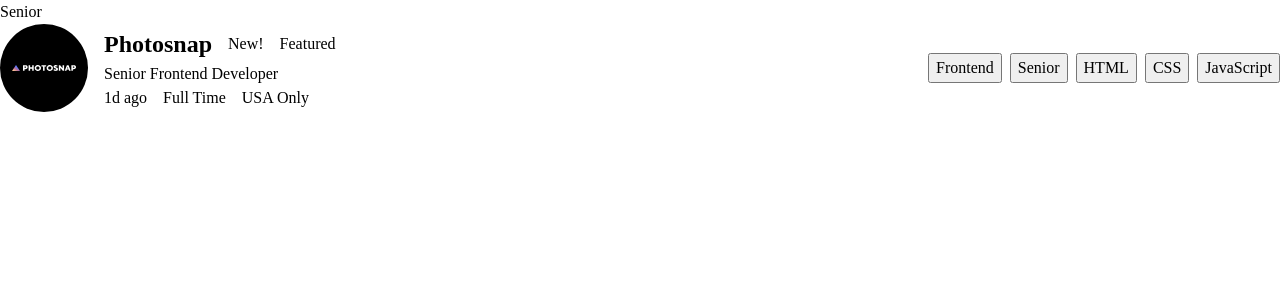
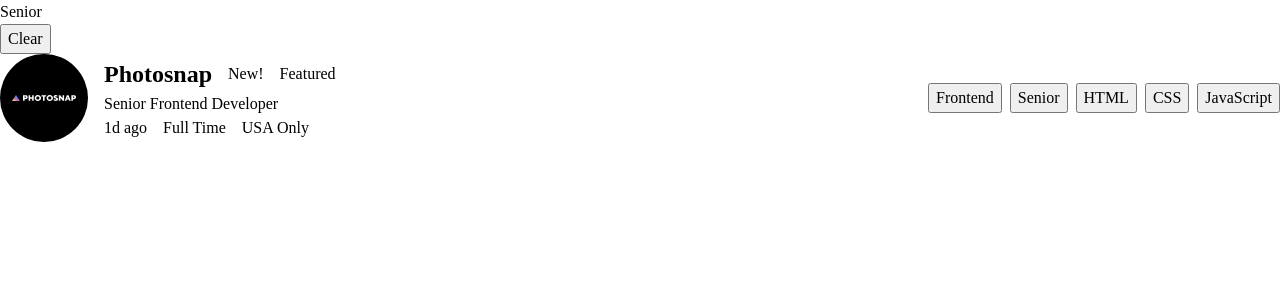
Before and after one commit to edo979/static-job-listings, a React (Create React App) app: page / in a window 1280 px wide. Both pictures are taken after a click on the button "Senior". Shown: the top 300 px of the page. Built offline with nearby package versions, Linux system fonts and the light colour scheme.

Commit message:
remove all categories

```diff
--- a/src/App.js
+++ b/src/App.js
@@ -29,6 +29,7 @@ function App() {
   }, [])
 
   useEffect(() => {
+    if (categories) {
       const filteredjobs = jobs.filter((job) => {
         const jobCategories = [
           job.role,
@@ -51,6 +52,9 @@ function App() {
       })
 
       setFilteredJobs(filteredjobs)
+    } else {
+      setFilteredJobs([...jobs])
+    }
   }, [categories])
 
   const addCategory = (category) => {
@@ -61,13 +65,21 @@ function App() {
     }
   }
 
+  const removeCategoryFilters = () => setCategories([])
+
   return (
+    <div>
+      {categories.length > 0 && (
         <div>
           <ul>
             {categories.map((category) => (
               <li key={category}>{category}</li>
             ))}
           </ul>
+          <button onClick={removeCategoryFilters}>Clear</button>
+        </div>
+      )}
+
       <JobList jobs={jobsFiltered} onAddCategory={addCategory} />
     </div>
   )
```
Lines whose indentation alone changed are shown as unchanged.
